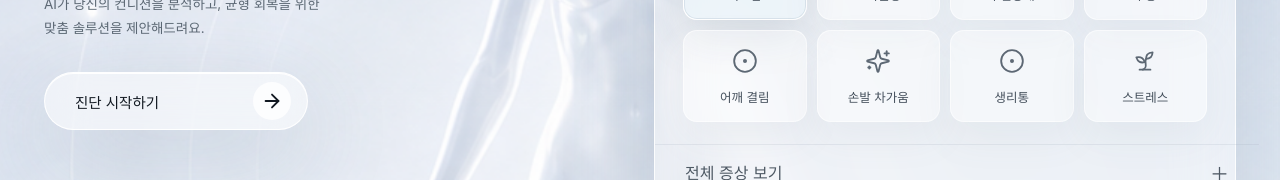
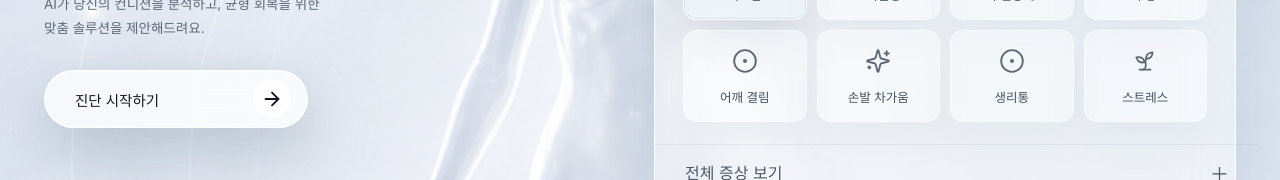
Before and after one commit to tmznwnel00/nakdae_haengnim, a React (Vite) app: page / in a window 1280 px wide. In both pictures the pointer is over the button "진단 시작하기". Shown: the part 466-646 px from the top of the page. Built offline with nearby package versions, Linux system fonts and the light colour scheme; a web font is replaced by a local one.

Commit message:
feat: 진단 시작 버튼·증상 카드 hover 효과 추가

```diff
--- a/styles.css
+++ b/styles.css
@@ -265,6 +265,14 @@ h1 {
   border-radius: 38px;
   box-shadow: var(--shadow), inset 0 1px 0 rgba(255, 255, 255, 0.95);
   backdrop-filter: blur(20px);
+  cursor: pointer;
+  transition: background 0.2s ease, box-shadow 0.2s ease, transform 0.18s ease;
+}
+
+.start:hover {
+  background: rgba(255, 255, 255, 0.72);
+  box-shadow: var(--shadow), inset 0 1px 0 rgba(255, 255, 255, 0.95), 0 20px 48px rgba(80, 100, 118, 0.18);
+  transform: translateY(-2px);
 }
 
 .arrow,
@@ -735,6 +743,16 @@ h1 {
   font-size: 13px;
   font-weight: 400;
   box-shadow: 0 16px 38px rgba(111, 128, 145, 0.08);
+  cursor: pointer;
+  transition: background 0.18s ease, box-shadow 0.18s ease, transform 0.16s ease, color 0.18s ease;
+}
+
+.symptom:hover:not(.selected) {
+  background: rgba(255, 255, 255, 0.68);
+  border-color: rgba(255, 255, 255, 0.82);
+  box-shadow: 0 20px 44px rgba(98, 119, 135, 0.14);
+  color: #1f2b35;
+  transform: translateY(-2px);
 }
 
 .symptom.selected {
```
